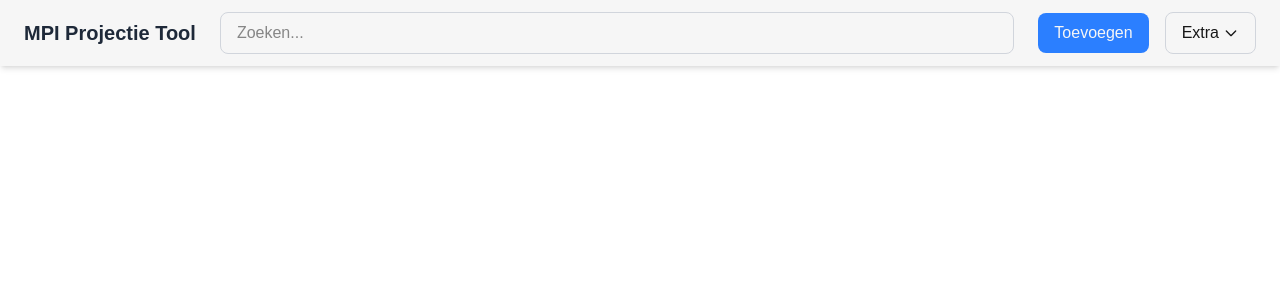
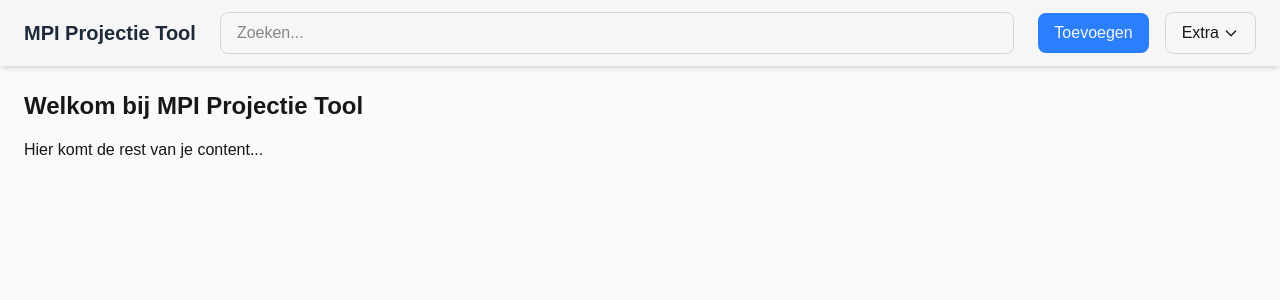
Before and after one commit to Thomas-More-Digital-Innovation/2526-MPI-003-Workarea-projections, a Next.js app in the folder code/: page / in a window 1280 px wide. Shown: the top 300 px of the page. Built offline with nearby package versions, Linux system fonts and the light colour scheme.

Commit message:
basis voor de navbar

```diff
--- a/code/src/app/page.tsx
+++ b/code/src/app/page.tsx
@@ -1,10 +1,16 @@
 import Navbar from "@/components/navbar";
-
-
-
 
 export default function Home() {
   return (
-    <Navbar></Navbar>
+    <div className="min-h-screen bg-gray-50">
+      {/* Navbar bovenaan */}
+      <Navbar />
+
+      {/* Content van de pagina */}
+      <main className="p-6">
+        <h1 className="text-2xl font-bold">Welkom bij MPI Projectie Tool</h1>
+        <p className="mt-4">Hier komt de rest van je content...</p>
+      </main>
+    </div>
   );
 }
```
Also changed, not shown: code/src/components/navbar.tsx (+11 -3 lines).
